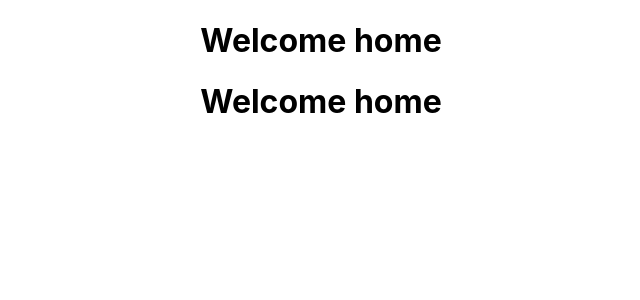
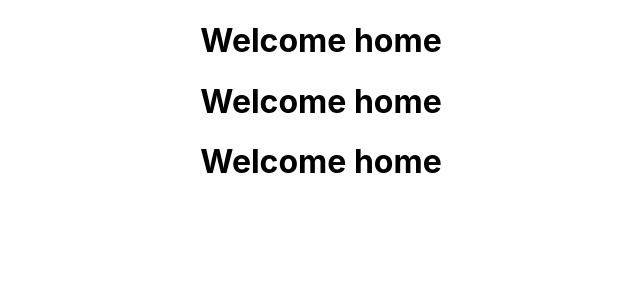
Before and after one commit to Nyakamba/react-course-udemy, a React (Create React App) app in the folder react-components/: page / in a window 1280 px wide. Shown: the top 300 px of the page, without its empty margins (319-959 px from the left). Built offline with nearby package versions, Linux system fonts and the light colour scheme.

Commit message:
functional components

```diff
--- a/react-components/src/App.js
+++ b/react-components/src/App.js
@@ -3,7 +3,9 @@ import "./App.css";
 function App() {
   return (
     <div className="App">
-      <h1>Welcome home</h1> <h1>Welcome home</h1>
+      <h1>Welcome home</h1>
+      <h1>Welcome home</h1>
+      <h1>Welcome home</h1>
     </div>
   );
 }
```
